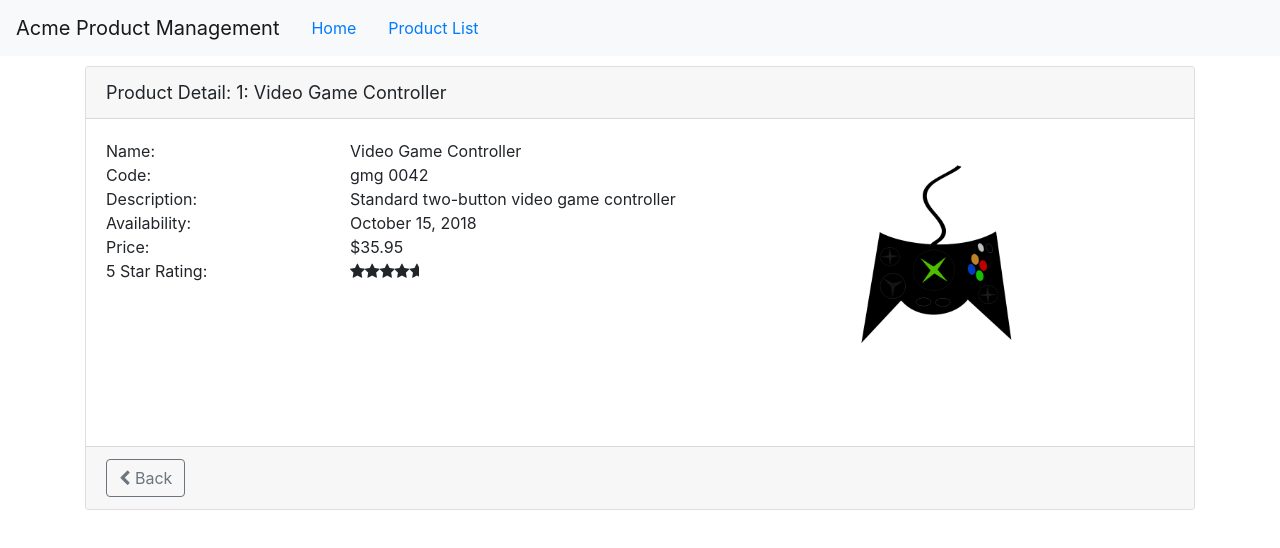
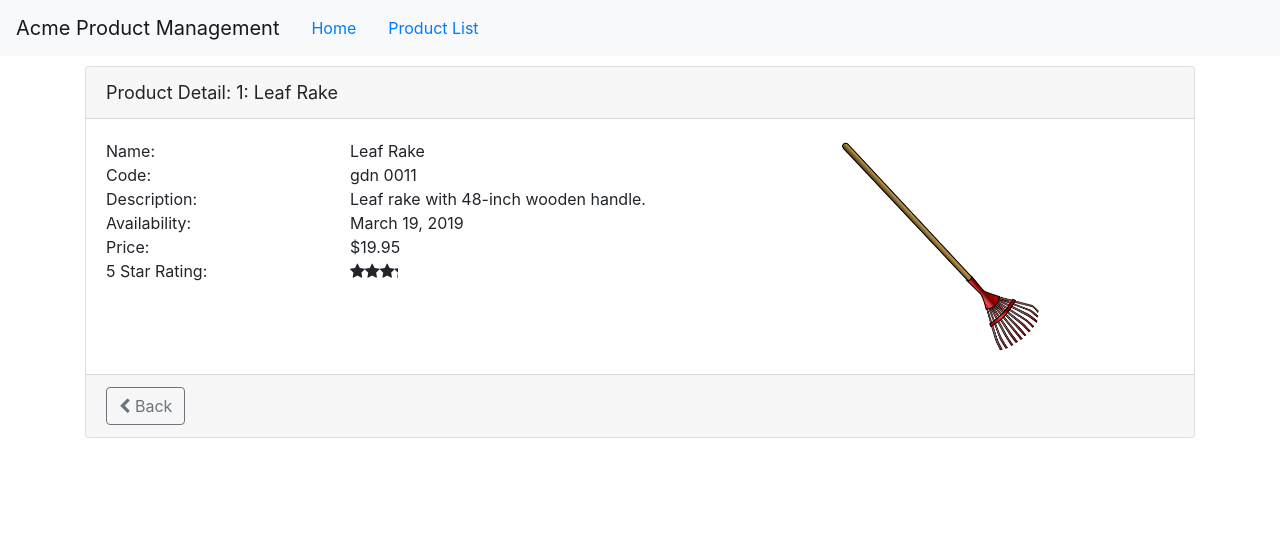
Before and after one commit to nickmcsimpson/angular_learning_apm, an Angular app: page /products/1 in a window 1280 px wide. Shown: the top 548 px of the page. Built offline with nearby package versions, Linux system fonts and the light colour scheme.

Commit message:
Product Service return by ID

```diff
--- a/src/app/products/product-detail.component.ts
+++ b/src/app/products/product-detail.component.ts
@@ -2,6 +2,7 @@
 import { ActivatedRoute, Router } from '@angular/router'
 
 import { IProduct } from './product';
+import { ProductService } from './product.service'
 
 // Created automatically using Angular CLI:
   // ng g c products/product-detail --flat
@@ -15,24 +16,19 @@
 export class ProductDetailComponent implements OnInit {
   pageTitle: string = 'Product Detail';
   product: IProduct;
+  errorMessage: string;
 
-  constructor(private route: ActivatedRoute, private router: Router) { }
+  constructor(private route: ActivatedRoute, private router: Router, private productService: ProductService) { }
 
   ngOnInit(): void {
     //
       // + is shortcut to cast it a numeric ID
     let id = +this.route.snapshot.paramMap.get('id');
     this.pageTitle += `: ${id}`
-    this.product = {
-      "productId": 10,
-      "productName": "Video Game Controller",
-      "productCode": "GMG-0042",
-      "releaseDate": "October 15, 2018",
-      "description": "Standard two-button video game controller",
-      "price": 35.95,
-      "starRating": 4.6,
-      "imageUrl": "assets/images/xbox-controller.png"
-    }
+    this.productService.getProductById(id).subscribe({
+      next: product => this.product = product,
+      error: err => this.errorMessage = err,
+    });
   }
 
   // Routing with Code
--- a/src/app/products/product.service.ts
+++ b/src/app/products/product.service.ts
@@ -2,7 +2,7 @@
 import { HttpClient, HttpErrorResponse } from '@angular/common/http';
 import { IProduct } from "./product";
 import { Observable, throwError } from "rxjs";
-import { catchError, tap } from "rxjs/operators";
+import { catchError, filter, map, tap } from "rxjs/operators";
 
 
 @Injectable({
@@ -27,6 +27,13 @@
         );// Async
     }
     // Not going to work without a subscription by an Observer
+
+    getProductById(id: number): Observable<IProduct | undefined> {
+        return this.getProducts()
+          .pipe(
+            map((products: IProduct[]) => products.find(p => p.productId === id))
+          );
+      }
 
     // Exception Handling:
         // tap let's us look at the emitted values of stream as they come in
```
